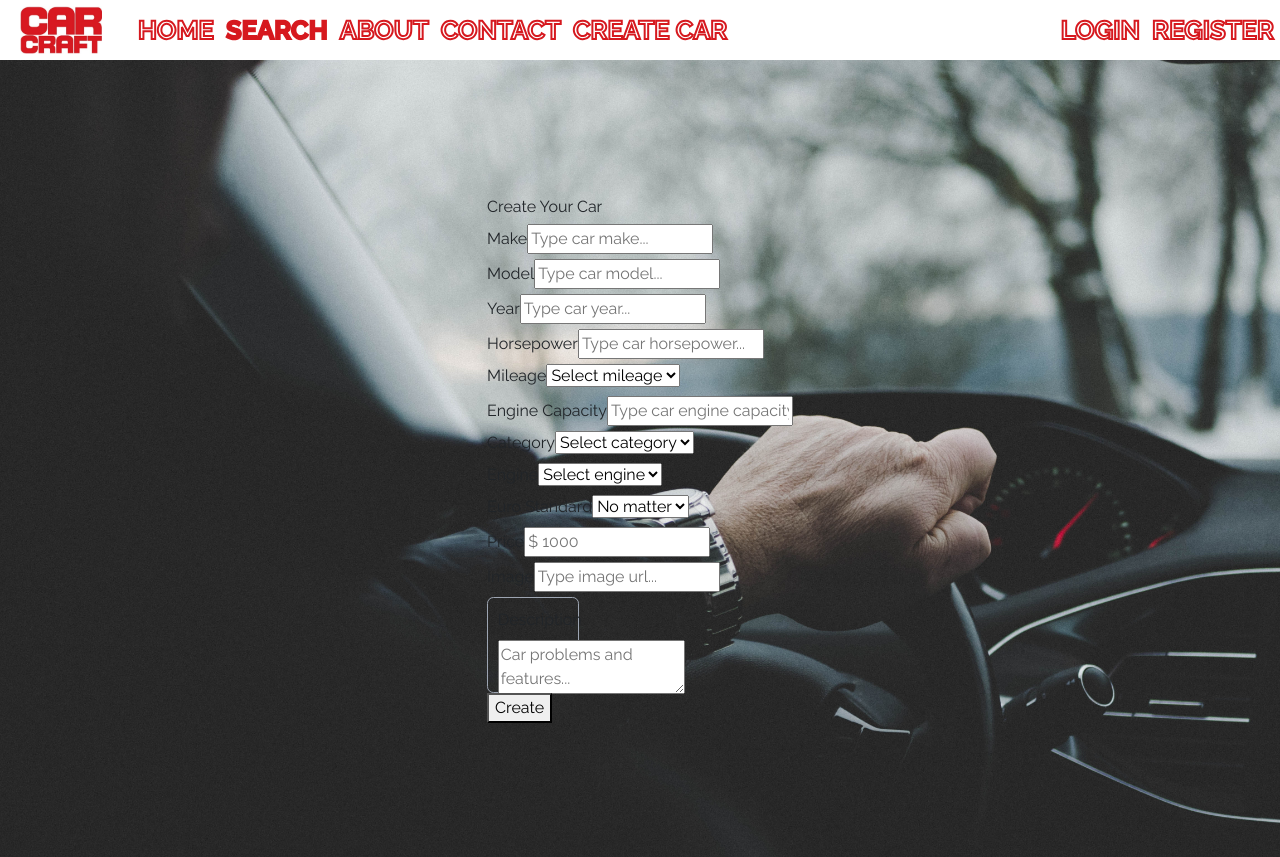
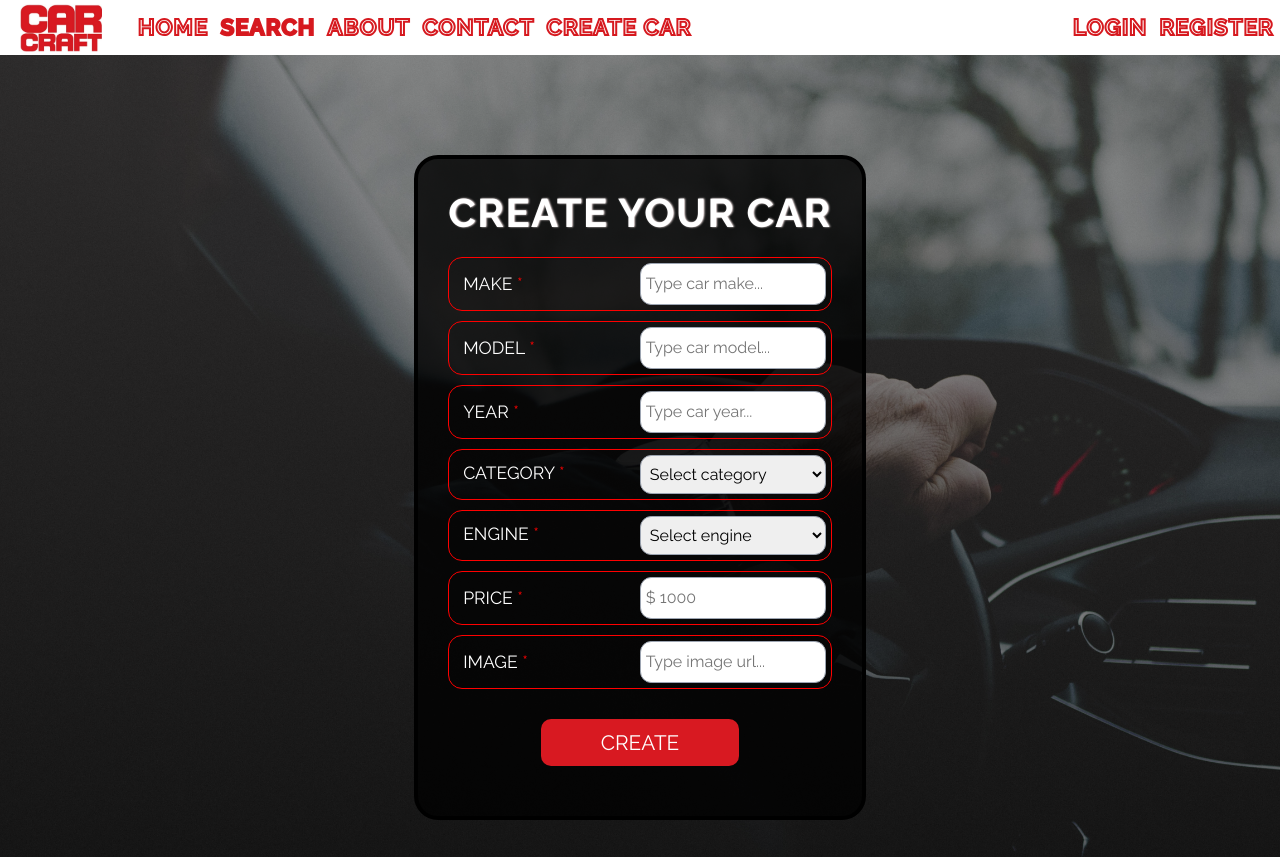
Before and after one commit to valsinay/Car-Craft-App, a React (Create React App) app in the folder client/: page /search in a window 1280 px wide. Shown: the top 857 px of the page. Built offline with nearby package versions, Linux system fonts and the light colour scheme; a web font is replaced by a local one.

Commit message:
CreateCar form created and styled

```diff
--- a/client/src/components/Car/Create.module.scss
+++ b/client/src/components/Car/Create.module.scss
@@ -1,80 +1,94 @@
-.create {
-  font-size: 2em;
-  text-align: center;
-  color: #313537;
-  padding-top: 1.5em;
-}
+.createCar {
+  display: flex;
+  justify-content: center;
+  align-items: center;
+  min-height: 100vh;
+  padding: 100px;
 
-.createCar {
-  border: 1px solid #9da5b2;
-  border-radius: 0.7em;
-  flex-direction: column;
-  max-width: 50%;
-  background: var(--contact-form-background, rgb(0, 0, 0, 0.8));
-  margin-top: 2em;
-  margin-left: 30em;
-  height: 65em;
-}
+  .createCarForm {
+    display: flex;
+    flex-direction: column;
+    background: #191919;
+    min-width: 450px;
+    padding: 100px;
+    justify-content: space-between;
+    align-items: center;
+    border: 0.3em solid black;
+    border-radius: 1.5em;
+    background: var(--contact-form-background, rgb(0, 0, 0, 0.8));
+    padding: 30px;
 
-.createCar div {
-  margin-top: 1.8rem;
-  margin-right: 11em;
-  text-align: center;
-  align-items: center;
-  justify-content: center;
+    .carHeading {
+      color: white;
+      text-transform: uppercase;
+      font-size: 2.5em;
+      font-weight: 700;
+      letter-spacing: 1.5px;
+      text-shadow: 1px 0px 2px #fff1f1;
+      transition: ease-in-out 0.2s;
+      margin-bottom: 20px;
+    }
+
+    div {
+      border-radius: 14px;
+      display: flex;
+      justify-content: space-between;
+      align-items: end;
+      width: 100%;
+      padding: 5px;
+      border: 1px solid red;
+      margin-bottom: 10px;
+      text-transform: uppercase;
+    }
+
+    div:focus {
+      border: 2px solid #2ecc71;
+      transition: ease-in-out 2s;
+    }
+
+    select,
+    input {
+      outline: none;
+      border: 1px solid #9da5b2;
+      border-radius: 0.7em;
+      padding: 0.5em 0.3em;
+      transition: 0.2s;
+      width: 50%;
+    }
+
+    label {
+      font-size: 1.1em;
+      padding-left: 0.5em;
+      color: white;
+
+      &::after {
+        content: " *";
+        color: red;
+      }
+    }
+  }
 }
 
 .createCar option {
   font-size: 1.2em;
-  color: #ffffff;
+  color: black;
   border-radius: 15px;
-  background-color: blue;
-}
-
-.createCar select {
-  text-align-last: center;
-  width: 31.3%;
-}
-
-.createCar input,
-.createCar select {
-  outline: none;
-  border: 1px solid #9da5b2;
-  border-radius: 0.7em;
-  text-align: center;
-  padding: 0.5em 0.3em;
-  width: 30%;
-  margin: 0 auto;
-  transition: 0.2s;
-}
-
-.createCar label,
-.engineBox label {
-  display: inline-block;
-  text-align: right;
-  font-size: 1.1em;
-  padding: 0 1em;
-  width: 10em;
-  color: #d81921;
-}
-
-.description {
-  vertical-align: top;
-  outline: none;
-  border: 1px solid #9da5b2;
-  border-radius: 0.4em;
-  padding: 0.6em;
-  width: 30%;
-  height: 6em;
 }
 
 .createCarBtn {
+  display: block;
+  margin: 20px auto;
+  border-style: none;
+  padding: 8px 60px;
+  color: white;
+  border-radius: 10px;
+  background: #d81921;
 
-  border: 2px solid #d81921;
-
+  transition: 0.25s;
+  text-transform: uppercase;
+  font-size: 1.3em;
 
   &:hover {
-    background-color: #d81921;
-    color: white;
+    background-color: #ad2026;
   }
 }
--- a/client/src/components/Car/CreateCar.jsx
+++ b/client/src/components/Car/CreateCar.jsx
@@ -114,9 +114,9 @@ function CreateCar(props) {
   };
 
   return (
-    <div className="carDiv">
-      <h2 className="title create">Create Your Car</h2>
-      <form onSubmit={handleSubmit} className="createCar">
+    <div className={styles.createCar}>
+      <form onSubmit={handleSubmit} className={styles.createCarForm}>
+        <h2 className={styles.carHeading}>Create Your Car</h2>
         <div>
           <label htmlFor="make">Make</label>
           <input
@@ -147,43 +147,7 @@ function CreateCar(props) {
             value={year}
           />
         </div>
-        <div>
-          <label htmlFor="horsePower">Horsepower</label>
-          <input
-            placeholder="Type car horsepower..."
-            type="text"
-            name="horsePower"
-            onChange={updateHorsepower}
-            value={horsePower}
-          />
-        </div>
-        <div>
-          <label htmlFor="mileage">Mileage</label>
-          <select
-            type="text"
-            name="mileage"
-            onChange={updateMileage}
-            value={mileage}
-          >
-            <option value="0" label="Select mileage" />
-            <option value="10000" label="Up to 10000" />
-            <option value="30000" label="Up to 30000" />
-            <option value="50000" label="Up to 50000" />
-            <option value="70000" label="Up to 70000" />
-            <option value="90000" label="Up to 90000" />
-            <option value="100000" label="Over 100000" />
-          </select>
-        </div>
-        <div>
-          <label htmlFor="engineCapacity">Engine Capacity</label>
-          <input
-            placeholder="Type car engine capacity..."
-            type="text"
-            name="engineCapacity"
-            onChange={updateEngineCapacity}
-            value={engineCapacity}
-          />
-        </div>
+
         <div>
           <label htmlFor="category">Category</label>
           <select name="category" onChange={updateCategory} value={category}>
@@ -202,28 +166,12 @@ function CreateCar(props) {
           </label>
           <select name="engine" onChange={updateEngine} value={engine}>
             <option value="" label="Select engine" />
+            <option value="diesel" label="diesel" />
+            <option value="petrol" label="petrol" />
             <option value="electric" label="electric" />
-            <option value="diesel" label="diesel" />
-            <option value="gasoine" label="gasoline" />
           </select>
         </div>
-        <div>
-          <label htmlFor="euroStandard">Euro Standard</label>
-          <select
-            type="number"
-            name="euroStandard"
-            onChange={updateEuroStandard}
-            value={euroStandard}
-          >
-            <option value="" label="No matter" />
-            <option value="1" label="Euro 1" />
-            <option value="2" label="Euro 2" />
-            <option value="3" label="Euro 3" />
-            <option value="4" label="Euro 4" />
-            <option value="5" label="Euro 5" />
-            <option value="6" label="Euro 6" />
-          </select>
-        </div>
+
         <div>
           <label htmlFor="price">Price</label>
           <input
@@ -244,7 +192,7 @@ function CreateCar(props) {
             placeholder="Type image url..."
           />
         </div>
-        <div className={styles.description}>
+        {/* <div className={styles.description}>
           <label htmlFor="price">Description</label>
           <textarea
             placeholder="Car problems and features..."
@@ -253,10 +201,10 @@ function CreateCar(props) {
             onChange={updateDescription}
             value={description}
           ></textarea>
-        </div>
+        </div> */}
 
         <button
-          className={styles.submitBtn }
+          className={styles.createCarBtn}
           type="submit"
           onSubmit={handleSubmit}
         >
--- a/client/src/components/Footer/Footer.module.scss
+++ b/client/src/components/Footer/Footer.module.scss
@@ -6,11 +6,11 @@
   justify-content: center;
   width: 100%;
   background-color: #1a1e23;
-  padding: 15px;
+  padding: 8px;
 
   .copyright {
     color: #fff;
-    font-size: 28px;
+    font-size: 20px;
     justify-content: center;
     font-weight: 700;
 
@@ -22,7 +22,7 @@
 
     & li a {
       color: white;
-      font-size: 33px;
+      font-size: 25px;
     }
 
     .facebook:hover{
--- a/client/src/components/Login/Login.module.scss
+++ b/client/src/components/Login/Login.module.scss
@@ -26,6 +26,7 @@
       font-size: 2.5em;
       font-weight: 700;
       letter-spacing: 1.5px;
+      text-shadow: 1px 0px 2px #fff1f1;
     }
 
     .username::placeholder,
@@ -48,11 +49,16 @@
       transition: 0.25s;
     }
 
+    input::before {
+      content: " *";
+      color: red;
+    }
+
     .username:focus,
     .password:focus {
       border: 2px solid #2ecc71;
+      transition: ease-in-out 2s;
     }
-
 
     .toast-container {
       color: white !important;
--- a/client/src/components/Main/Main.module.scss
+++ b/client/src/components/Main/Main.module.scss
@@ -1,8 +1,10 @@
 .main {
-  background-image: url("/photo-of-person-driving-769892.jpg");
+  background-image: linear-gradient(rgb(50 47 47 / 50%), rgb(0 0 0 / 50%)), url(/photo-of-person-driving-769892.jpg);
   background-repeat: no-repeat;
   background-size: cover;
+  background-position: center;
   min-height: 100vh;
+
   display: flex;
   justify-content: center;
   align-items: center;
--- a/client/src/components/Navigation/Navigation.module.scss
+++ b/client/src/components/Navigation/Navigation.module.scss
@@ -4,7 +4,7 @@
 .mainWrapper {
   display: flex;
   margin: 0;
-  height: 60px;
+  height: 55px;
   align-items: center;
   justify-content: space-between;
 
@@ -40,7 +40,7 @@
 
     a {
       --fill-color: #d6191f;
-      font: 700 1.6rem Raleway, sans-serif;
+      font: 700 1.4rem Raleway, sans-serif;
       text-decoration: none;
       text-transform: uppercase;
       -webkit-text-stroke: 2px var(--fill-color);
@@ -48,6 +48,7 @@
       color: transparent;
       background-clip: text;
       transition: 0.5s linear;
+      letter-spacing: 1px;
 
       &:hover {
         background-size: 100%;
--- a/client/src/components/Register/Register.module.scss
+++ b/client/src/components/Register/Register.module.scss
@@ -25,6 +25,8 @@
       text-transform: uppercase;
       font-size: 2.5em;
       font-weight: 700;
+      letter-spacing: 1.5px;
+      text-shadow: 1px 0px 2px #fff1f1;
     }
 
     .username::placeholder,
@@ -49,6 +51,7 @@
 
       &:focus {
         border: 2px solid #2ecc71;
+        transition: ease-in-out 0.2s;
       }
     }
     ::-webkit-calendar-picker-indicator {
```
